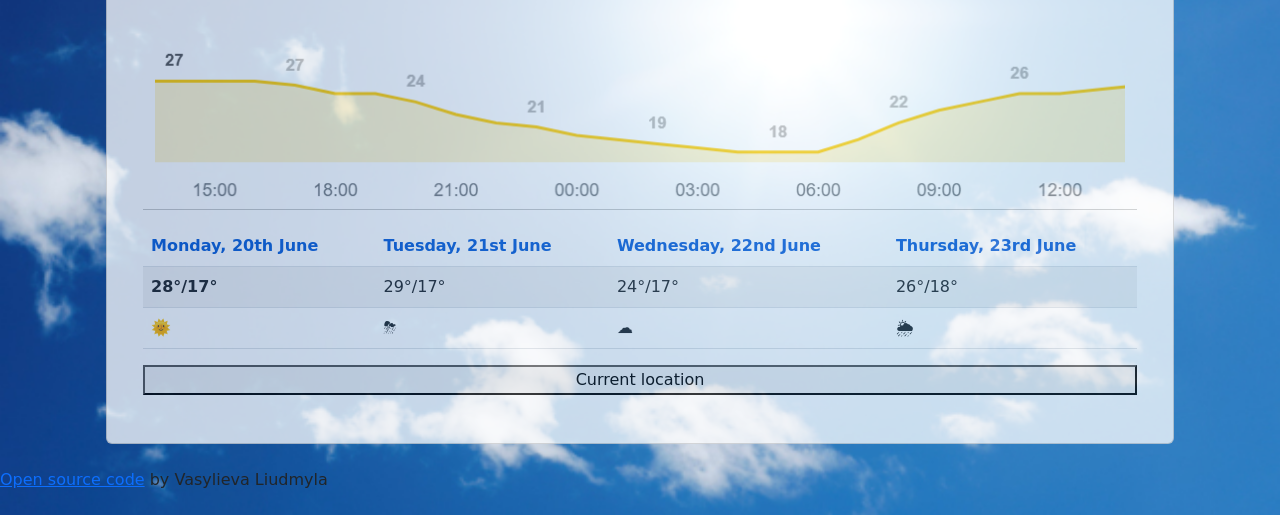
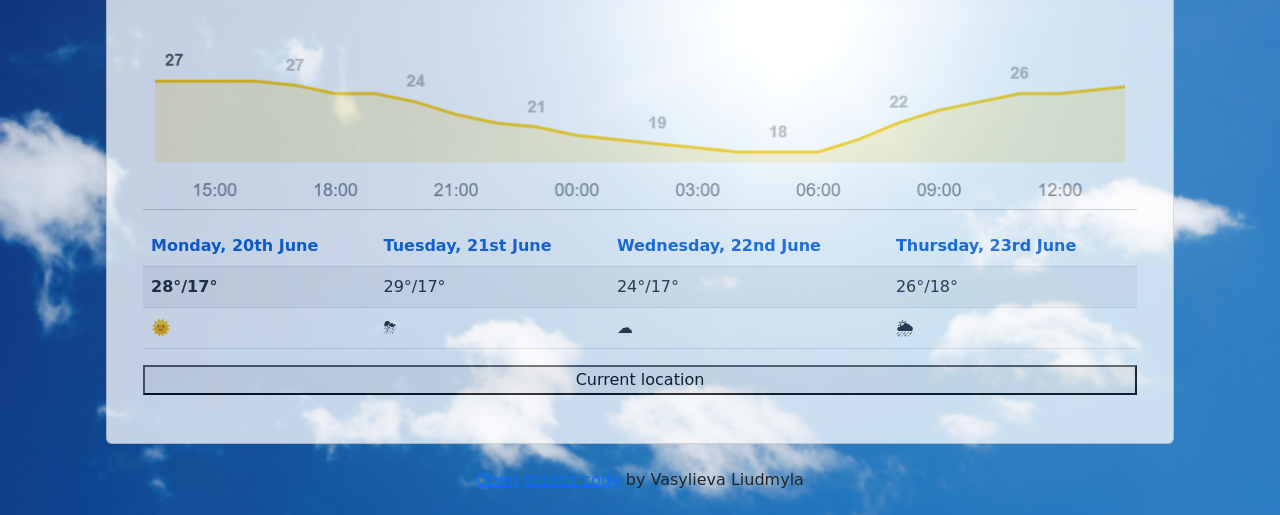
Before and after one commit to Mike04959/Weather, a website built with Parcel: page index.html in a window 1280 px wide. Shown: the part 285-800 px from the top of the page. Built offline with nearby package versions, Linux system fonts and the light colour scheme; a web font is replaced by a local one.

Commit message:
Debugged

```diff
--- a/src/styles.css
+++ b/src/styles.css
@@ -34,5 +34,6 @@ form {
 
 #git {
   display: block;
-  margin: 0 auto;
+  margin: 0;
+  text-align: center;
 }
```
